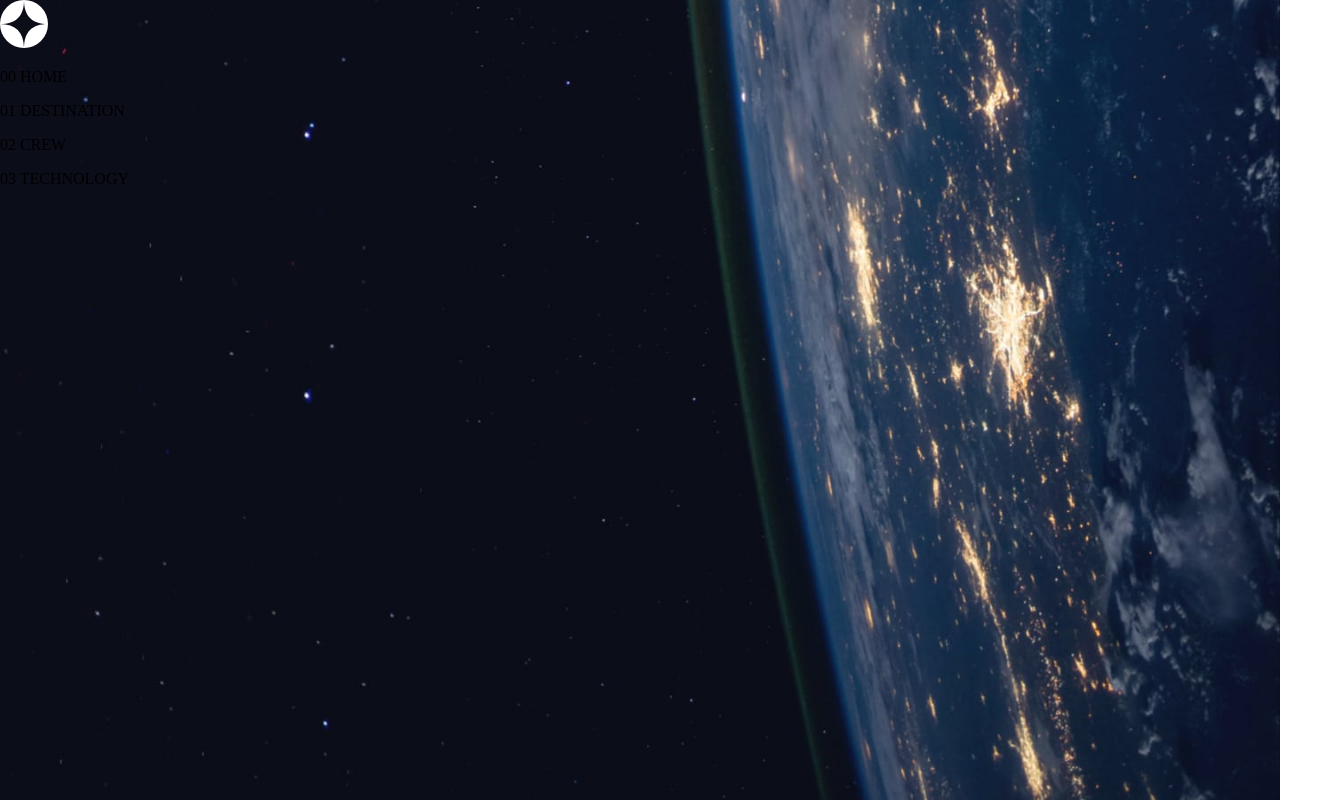
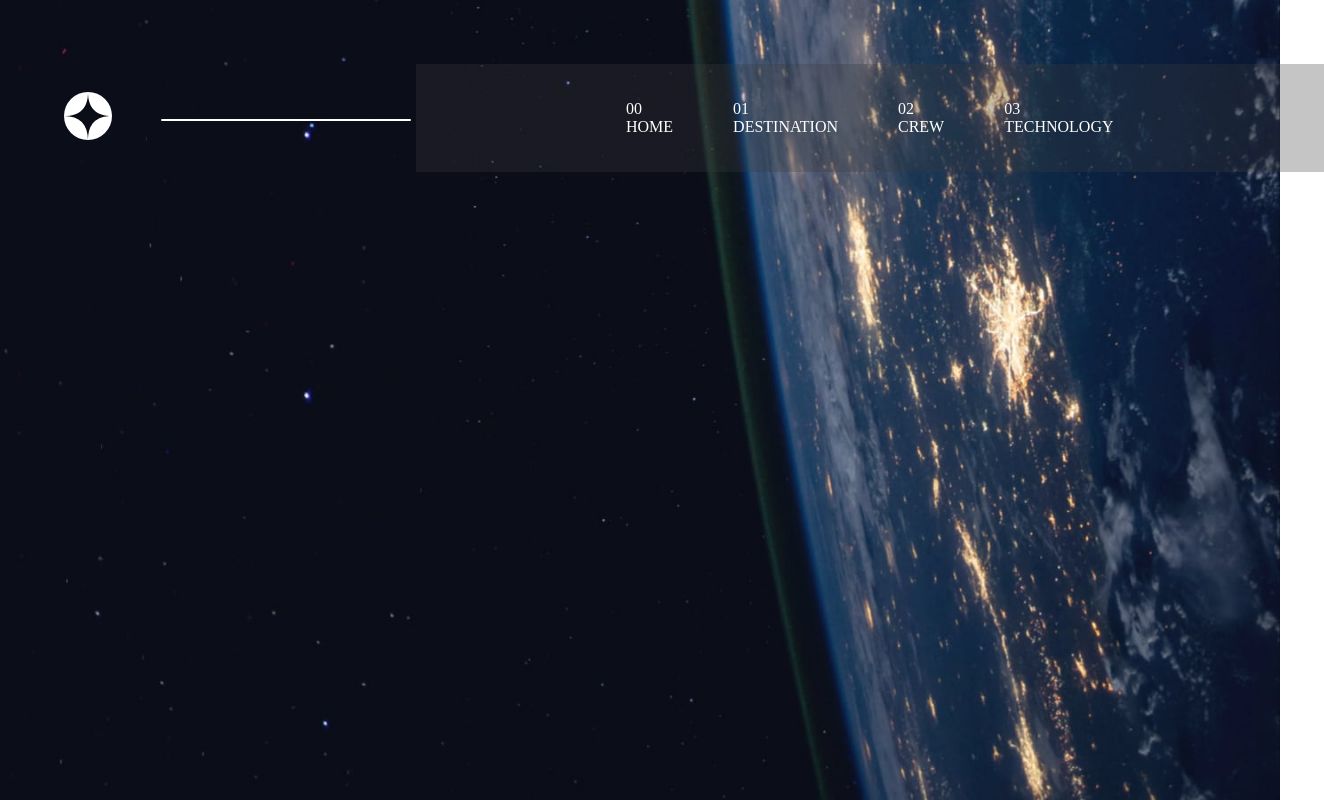
Before and after one commit to ArthurVRoost/ProjetEspace, a React (Vite) app: page / in a window 1280 px wide. Shown: the whole page, 1324 px wide, since content can reach past the window. Built offline with nearby package versions, Linux system fonts and the light colour scheme.

Commit message:
nav style

```diff
--- a/src/components/nav/nav.css
+++ b/src/components/nav/nav.css
@@ -0,0 +1,30 @@
+.divNav{
+    display: flex;
+    color: white;
+    padding-top: 5%;
+    justify-content: space-around;
+    align-items: center;
+    margin-left: 5%;
+    position: relative;
+}
+.navDiv2{
+    display: flex;
+    gap: 60px;
+    background-color: rgba(59, 58, 58, 0.295);
+    padding: 20px 210px ;
+    margin-left: 25%;
+
+}
+.navP{
+    cursor: pointer;
+}
+.divNav::after{
+    content: "";
+    height: 2px;
+    background-color: white;
+    position: absolute;
+    border-radius: 5px;
+    top: 69%;
+    left: 8%;
+    width: 250px;
+}
```
